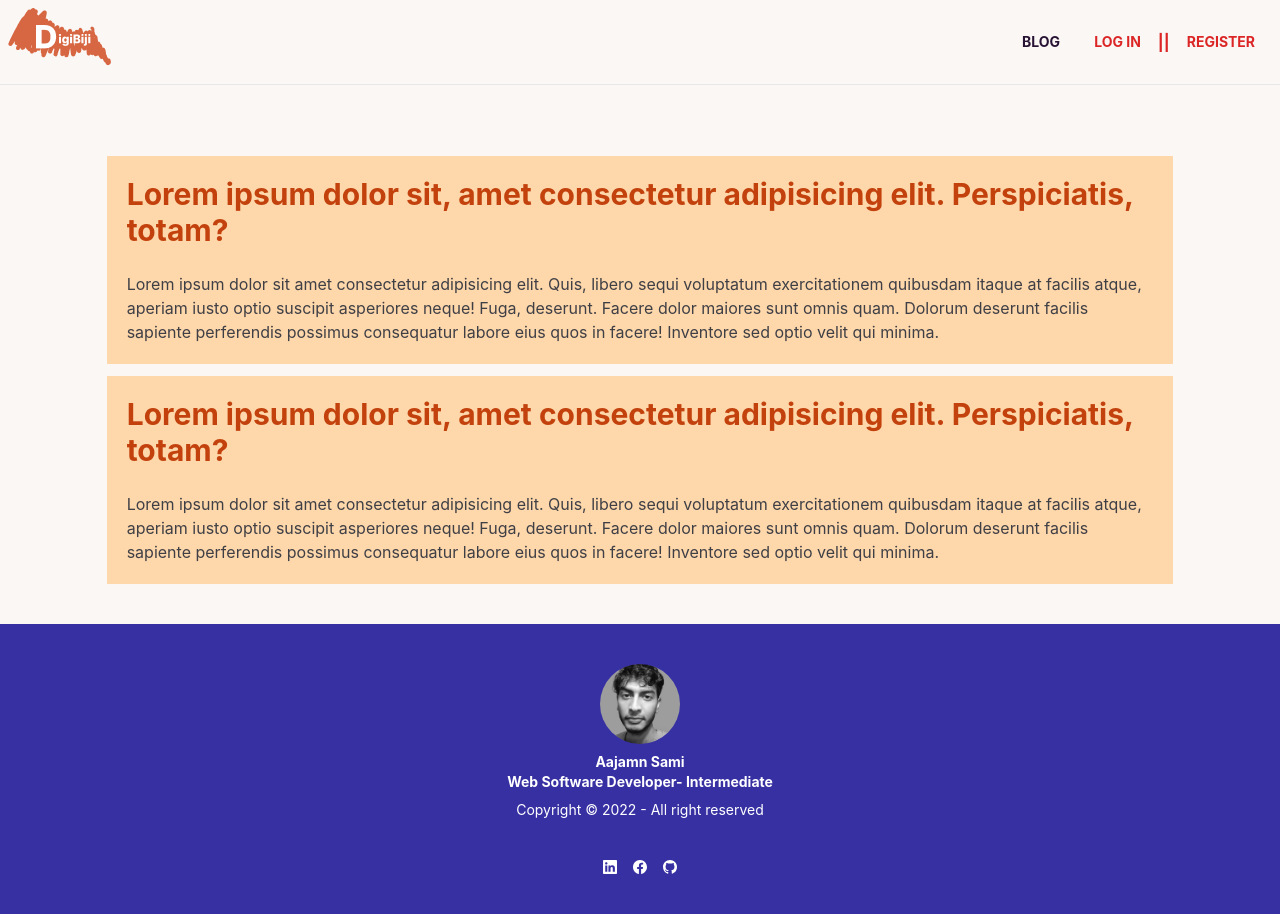
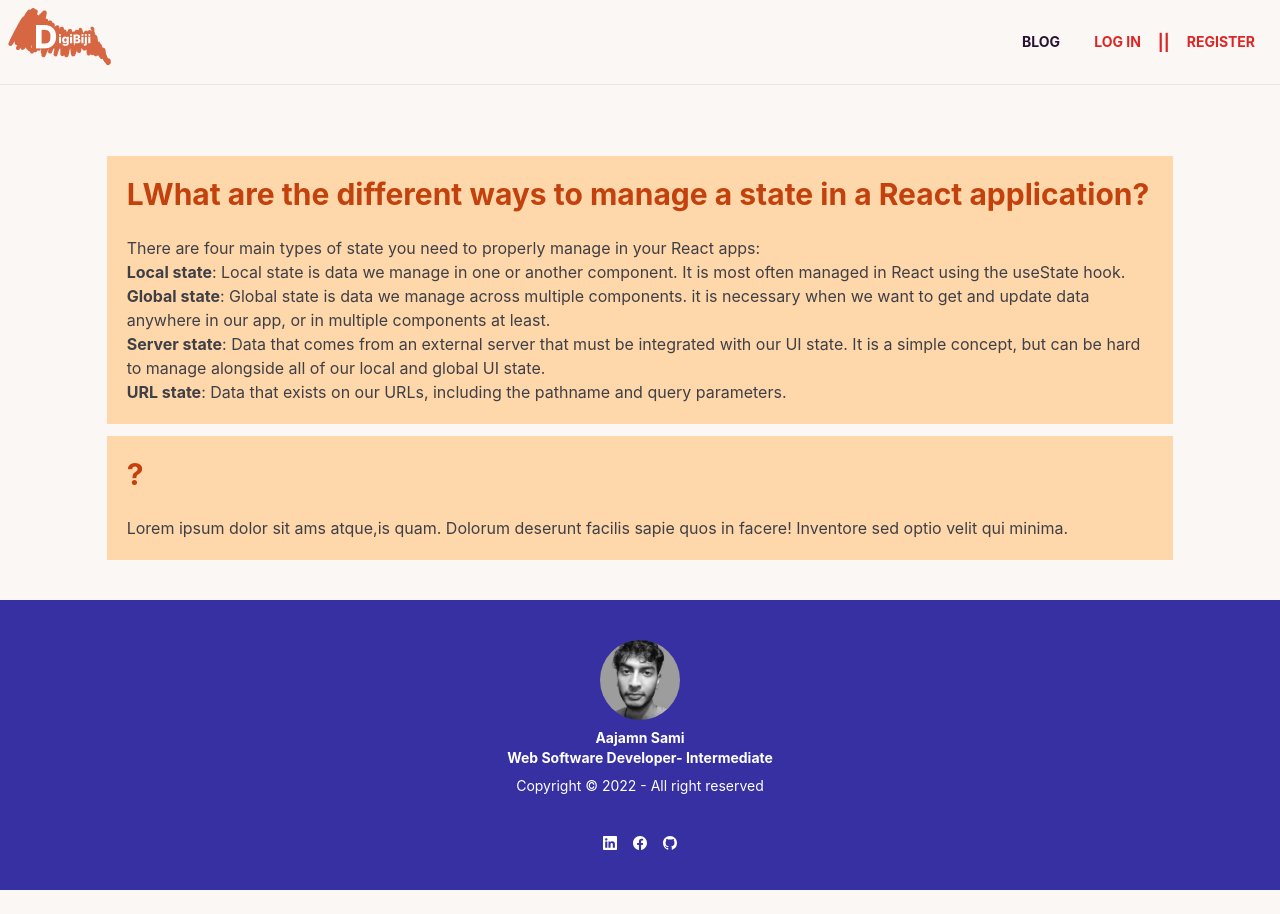
Before and after one commit to sami019325/assignment-12-digibiji.com-, a React (Create React App) app: page /blog in a window 1280 px wide. After the commit the page ends 890 px from the top, so only its background shows below. Built offline with nearby package versions, Linux system fonts and the light colour scheme; no server answers.

Commit message:
product card added

```diff
--- a/src/App.js
+++ b/src/App.js
@@ -6,6 +6,7 @@ import MainPahe from './Pages/MainPahe';
 import LogIn from './Pages/LogIn';
 import Register from './Pages/Register';
 import Blog from './Pages/Blog';
+import Products from './Pages/Products/Products';
 
 
 const router = createBrowserRouter([
@@ -15,6 +16,7 @@ const router = createBrowserRouter([
       { path: '/login', element: <LogIn /> },
       { path: '/register', element: <Register /> },
       { path: '/blog', element: <Blog /> },
+      { path: '/products/:id', element: <Products /> },
     ]
   }
 ])
--- a/src/Pages/Blog.js
+++ b/src/Pages/Blog.js
@@ -4,17 +4,26 @@ const Blog = () => {
     return (
         <div className='pt-36 pb-10'>
             <div className='w-10/12 m-auto mt-3 bg-orange-200 p-5'>
-                <h1 className='text-orange-700 text-3xl font-bold'>Lorem ipsum dolor sit, amet consectetur adipisicing elit. Perspiciatis, totam?</h1>
+                <h1 className='text-orange-700 text-3xl font-bold'>LWhat are the different ways to manage a state in a React application?</h1>
                 <br />
                 <div className='text-zinc-700'>
-                    <p>Lorem ipsum dolor sit amet consectetur adipisicing elit. Quis, libero sequi voluptatum exercitationem quibusdam itaque at facilis atque, aperiam iusto optio suscipit asperiores neque! Fuga, deserunt. Facere dolor maiores sunt omnis quam. Dolorum deserunt facilis sapiente perferendis possimus consequatur labore eius quos in facere! Inventore sed optio velit qui minima.</p>
+                    <p>There are four main types of state you need to properly manage in your React apps:</p>
+                    <p>
+                        <strong>Local state</strong>: Local state is data we manage in one or another component. It is most often managed in React using the useState hook.
+                        <br />
+                        <strong>Global state</strong>: Global state is data we manage across multiple components. it is necessary when we want to get and update data anywhere in our app, or in multiple components at least.
+                        <br />
+                        <strong>Server state</strong>: Data that comes from an external server that must be integrated with our UI state. It is a simple concept, but can be hard to manage alongside all of our local and global UI state.
+                        <br />
+                        <strong>URL state</strong>: Data that exists on our URLs, including the pathname and query parameters.
+                    </p>
                 </div>
             </div>
             <div className='w-10/12 m-auto mt-3 bg-orange-200 p-5'>
-                <h1 className='text-orange-700 text-3xl font-bold'>Lorem ipsum dolor sit, amet consectetur adipisicing elit. Perspiciatis, totam?</h1>
+                <h1 className='text-orange-700 text-3xl font-bold'>?</h1>
                 <br />
                 <div className='text-zinc-700'>
-                    <p>Lorem ipsum dolor sit amet consectetur adipisicing elit. Quis, libero sequi voluptatum exercitationem quibusdam itaque at facilis atque, aperiam iusto optio suscipit asperiores neque! Fuga, deserunt. Facere dolor maiores sunt omnis quam. Dolorum deserunt facilis sapiente perferendis possimus consequatur labore eius quos in facere! Inventore sed optio velit qui minima.</p>
+                    <p>Lorem ipsum dolor sit ams atque,is quam. Dolorum deserunt facilis sapie quos in facere! Inventore sed optio velit qui minima.</p>
                 </div>
             </div>
         </div>
--- a/src/Pages/Home/Catagories.js
+++ b/src/Pages/Home/Catagories.js
@@ -9,7 +9,7 @@ const Catagories = () => {
             .then(data => setCategory(data))
     }, [])
     return (
-        <div className='w-10/12 m-auto my-10 grid grid-cols-3 gap-3'>
+        <div className='w-10/12 m-auto my-10 grid grid-cols-1 md:grid-cols-2 lg:grid-cols-3 gap-3'>
             {
                 category.map(cate => <div key={cate._id}>
                     <div className='border border-spacing-2 hover:border-indigo-800 cursor-pointer flex flex-col h-full p-5 items-center justify-center  rounded-3xl'>
--- /dev/null
+++ b/src/Pages/Products/Comp/Item.js
@@ -0,0 +1,34 @@
+import React from 'react';
+import { MdLocationOn, MdAddShoppingCart, MdVerified } from "react-icons/md";
+
+const Item = () => {
+    return (
+        <div>
+            <div className="card w-96 bg-base-100 shadow-xl">
+                <figure className="px-10 pt-10">
+                    <img src="https://placeimg.com/400/225/arch" alt="Shoes" className="rounded-xl" />
+                </figure>
+                <div className="card-body items-center text-center ">
+                    <h2 className="card-title">Shoes!</h2>
+                    <div className='flex items-center text-center gap-2'>
+                        <MdLocationOn className='text-lg' /> <span>Dhaka </span> <p>||</p>
+                        <p className='flex items-center text-center gap-2'> seller: <span>Usuf</span> <MdVerified className='text-lg text-primary' /></p>
+                    </div>
+                    <p>Price: <span>400</span> </p>
+                    <hr className='hero' />
+                    <div className='text-gray-700'>
+                        <br />
+                        <h3 className="text-lg">Other Info</h3>
+                        <p>The product is <span className='font-bold'> 3 </span> used and it is still is in <span className='font-bold'> good </span> condition. Original price of the product was <span className='font-bold'>700</span>. </p>
+                    </div>
+                    <div className="card-actions">
+                        <button className="btn btn-primary">Buy Now</button>
+                        <button className="btn btn-ghost"><MdAddShoppingCart className='text-2xl' /></button>
+                    </div>
+                </div>
+            </div>
+        </div>
+    );
+};
+
+export default Item;
--- /dev/null
+++ b/src/Pages/Products/Products.js
@@ -0,0 +1,12 @@
+import React from 'react';
+import Item from './Comp/Item';
+
+const Products = () => {
+    return (
+        <div className='pt-36 pb-10'>
+            <Item></Item>
+        </div>
+    );
+};
+
+export default Products;
```
